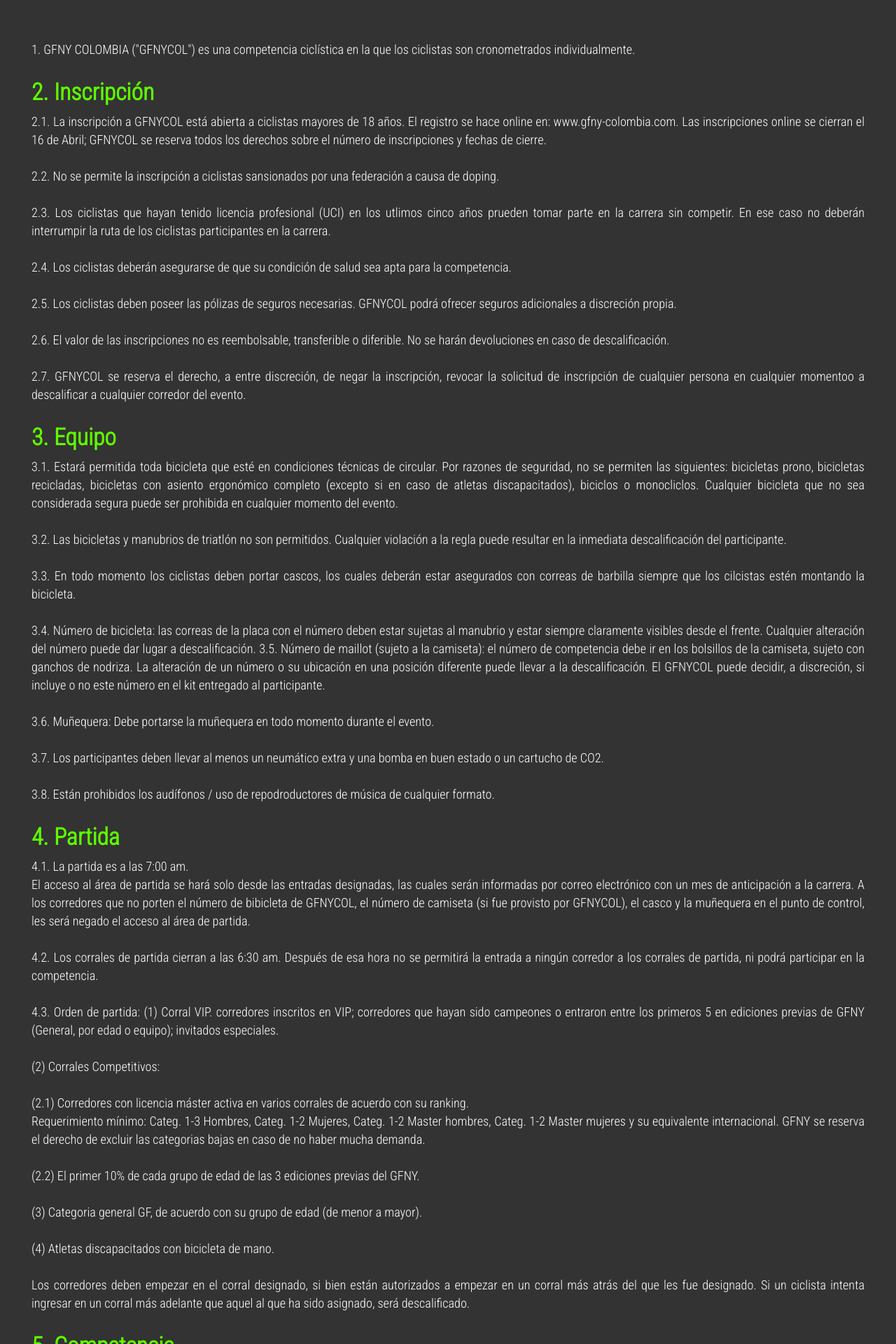
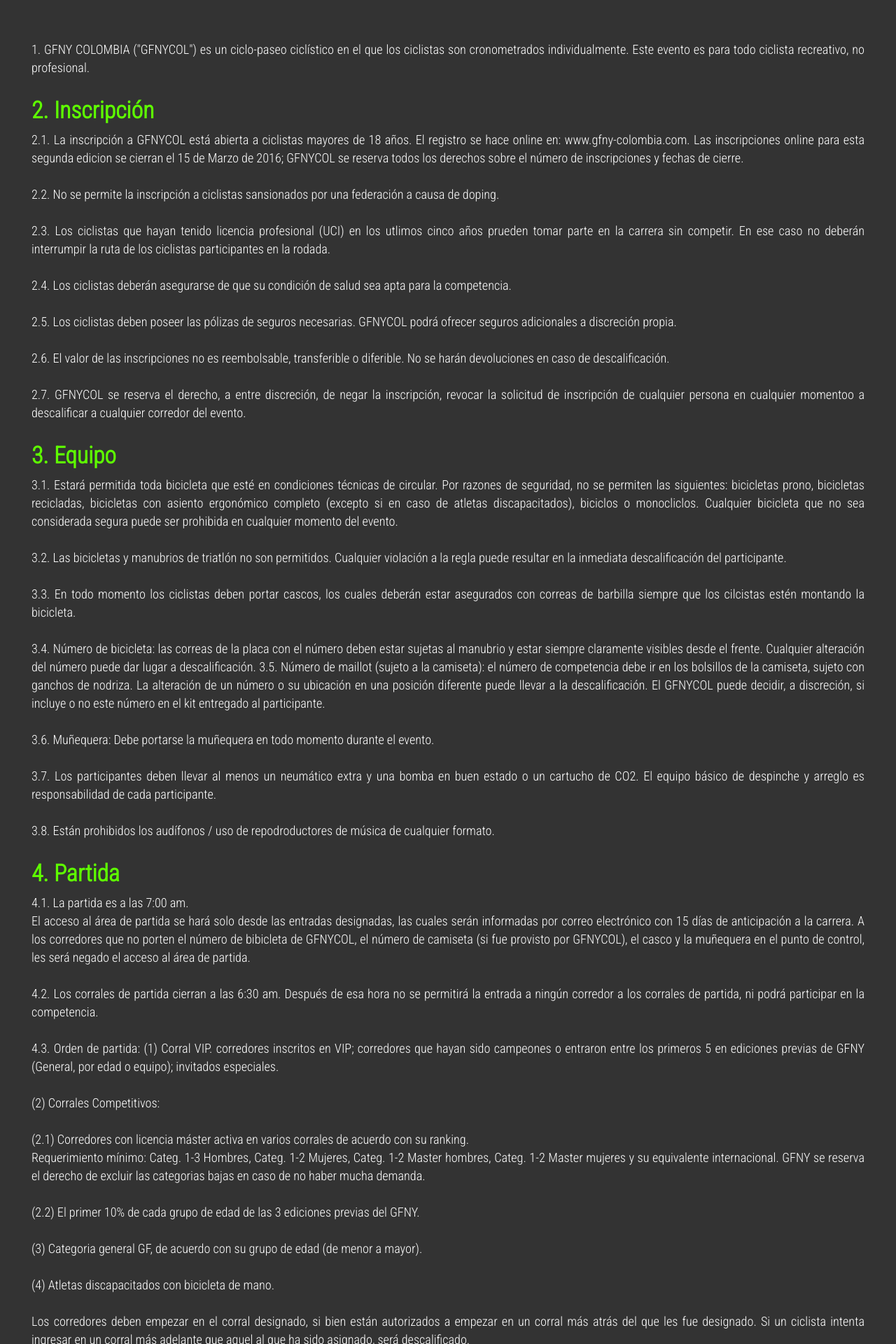
Before and after one commit to CannedHead/GFNY, a PHP site: page /reglas.php in a window 1280 px wide. Shown: the part 996-2916 px from the top of the page at 70% size. Run offline with PHP 8.4, Linux system fonts and the light colour scheme; some libraries are stand-ins or nearby versions.

Commit message:
correciones

```diff
--- a/header.php
+++ b/header.php
@@ -63,7 +63,7 @@
                  <a href="#" class="dropdown-toggle" data-toggle="dropdown" role="button" aria-haspopup="true" aria-expanded="false">VIAJE<span class="caret"></span></a>
                  <ul class="dropdown-menu sub" style='left: -52%; !important'>
                    <li>
-                     <a href="/viaje/hoteles">HOTELES</a>
+                     <a href="#">HOTELES</a>
                    </li>
                    <li class='left-inline'>
                      <a href="#">CIUDAD</a>
@@ -76,11 +76,11 @@
                    </li>
                  </ul>
               </li>
-              <li><a href="#">SHOP</a>
+              <li><a href="https://gfny.com/shop/" target="_blank">SHOP</a>
               </li>
-              <li><a href="#">BLOG</a>
+              <li class="hide"><a href="#">BLOG</a>
               </li>
-              <li><a href="#">VIP</a>
+              <li class="hide"><a href="#">VIP</a>
               </li>
               <li><a href="http://www.gfny.com" target="_blank">GFNY WORLD</a>
               </li>
--- a/reglas.php
+++ b/reglas.php
@@ -14,7 +14,7 @@
 
 			<div class='col-xs-12'>
 				<p id='regla-one'>
-					1. GFNY COLOMBIA ("GFNYCOL") es una competencia ciclística en la que los ciclistas son cronometrados individualmente.<br>
+					1. GFNY COLOMBIA ("GFNYCOL") es un ciclo-paseo ciclístico en el que los ciclistas son cronometrados individualmente. Este evento es para todo ciclista recreativo, no profesional.<br>
 				</p>
 			</div>
 
@@ -24,11 +24,11 @@
 
 			<div class='col-xs-12'>
 				<p>
-					2.1. La inscripción a GFNYCOL está abierta a ciclistas mayores de 18 años. El registro se hace online en: www.gfny-colombia.com. Las inscripciones online se cierran el 16 de Abril; GFNYCOL se reserva todos los derechos sobre el número de inscripciones y fechas de cierre.<br><br>
+					2.1. La inscripción a GFNYCOL está abierta a ciclistas mayores de 18 años. El registro se hace online en: www.gfny-colombia.com. Las inscripciones online para esta segunda edicion se cierran el 15 de Marzo de 2016; GFNYCOL se reserva todos los derechos sobre el número de inscripciones y fechas de cierre.<br><br>
 
 					2.2. No se permite la inscripción a ciclistas sansionados por una federación a causa de doping.<br><br>
 
-					2.3. Los ciclistas que hayan tenido licencia profesional (UCI) en los utlimos cinco años prueden tomar parte en la carrera sin competir. En ese caso no deberán interrumpir la ruta de los ciclistas participantes en la carrera.<br><br>
+					2.3. Los ciclistas que hayan tenido licencia profesional (UCI) en los utlimos cinco años prueden tomar parte en la carrera sin competir. En ese caso no deberán interrumpir la ruta de los ciclistas participantes en la rodada.<br><br>
 
 					2.4. Los ciclistas deberán asegurarse de que su condición de salud sea apta para la competencia.<br><br>
 
@@ -59,7 +59,7 @@
 
 					3.6. Muñequera: Debe portarse la muñequera en todo momento durante el evento.<br><br>
 
-					3.7. Los participantes deben llevar al menos un neumático extra y una bomba en buen estado o un cartucho de CO2.<br><br>
+					3.7. Los participantes deben llevar al menos un neumático extra y una bomba en buen estado o un cartucho de CO2. El equipo básico de despinche y arreglo es responsabilidad de cada participante.<br><br>
 
 					3.8. Están prohibidos los audífonos / uso de repodroductores de música de cualquier formato.<br>
 
@@ -73,7 +73,7 @@
 			<div class='col-xs-12'>
 				<p>
 					4.1. La partida es a las 7:00 am.<br>
-					El acceso al área de partida se hará solo desde las entradas designadas, las cuales serán informadas por correo electrónico con un mes de anticipación a la carrera. A los corredores que no porten el número de bibicleta de GFNYCOL, el número de camiseta (si fue provisto por GFNYCOL), el casco y la muñequera en el punto de control, les será negado el acceso al área de partida.<br><br>
+					El acceso al área de partida se hará solo desde las entradas designadas, las cuales serán informadas por correo electrónico con 15 días de anticipación a la carrera. A los corredores que no porten el número de bibicleta de GFNYCOL, el número de camiseta (si fue provisto por GFNYCOL), el casco y la muñequera en el punto de control, les será negado el acceso al área de partida.<br><br>
 
 					4.2. Los corrales de partida cierran a las 6:30 am. Después de esa hora no se permitirá la entrada a ningún corredor a los corrales de partida, ni podrá participar en la competencia.<br><br>
 
@@ -127,13 +127,17 @@
 
 					8. Más de 65 m<br><br>
 
-					9. 65-69 h 10. Más de 70 h<br><br>
+					9. 65-69 h <br><br>
+
+					10. Más de 70 h<br><br>
 
 					11. Menos de 90 años la suma de edades Él y Ella: se suman los tiempos de un equipo de género mixto. Los ciclistas deben estar a menos de 30 segundos entre sí al pasar por el punto de control. Se permite y se promueve la asistencia externa entre compañeros de equipo. No se permiten instrumentos para empujar o arrastrar.<br><br>
 
 					12. Más de 90 años la suma de edades Él y Ella: se suman los tiempos de un equipo de género mixto. Los ciclistas deben estar a menos de 30 segundos entre sí al pasar por el punto de control. Se permite y se promueve la asistencia externa entre compañeros de equipo. No se permiten instrumentos para empujar o arrastrar.<br><br>
 
-					13. Equipo de cuatro (cualquier sexo): se suman los tiempos de los cuatro ciclistas más veloces de un equipo. 5.3. Los premios se entregarán a los primeros tres en cada categoría. La distribución de los premios queda a la discreción exclusiva de GFNYCOL. Los premios que no son reclamados durante la premiación serán repartidos entre otros ciclistas.<br><br>
+					13. Equipo de cuatro (cualquier sexo): se suman los tiempos de los cuatro ciclistas más veloces de un equipo.<br><br>
+
+					5.3. Los premios se entregarán a los primeros tres en cada categoría. La distribución de los premios queda a la discreción exclusiva de GFNYCOL. Los premios que no son reclamados durante la premiación serán repartidos entre otros ciclistas.<br><br>
 
 					5.4. Los reclamos sobre el orden de llegada serán examinados y resueltos por el juez principal, cuya decisión es final e inapelable. <br>
 
```
